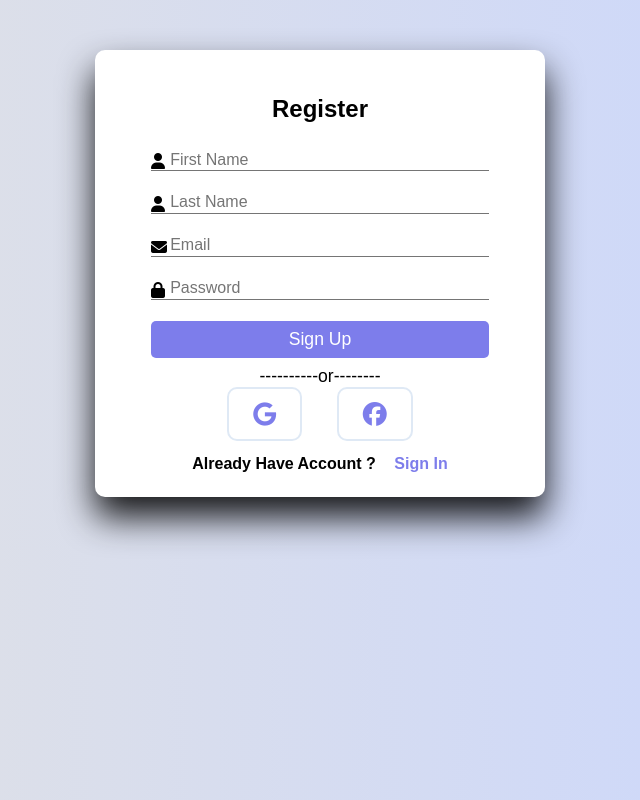
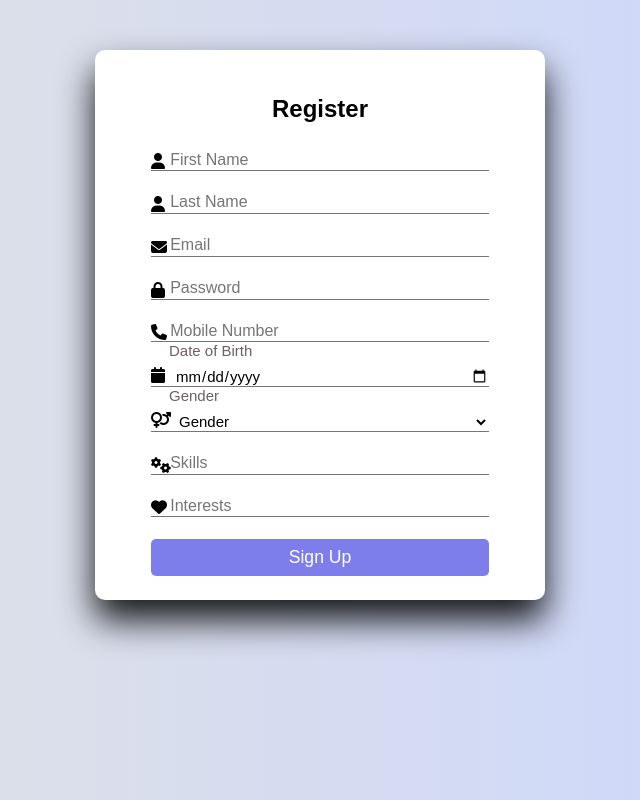
Before and after one commit to dia-j/370Project, a plain HTML site: page exchidealogin/index.html in a window 1280 px wide. Both pictures are taken after a click on the button "Sign Up". Shown: the whole page, without its empty margins (320-960 px from the left). Drawn offline with Linux system fonts and the light colour scheme.

Commit message:
Test commit

```diff
--- a/exchidealogin/index.html
+++ b/exchidealogin/index.html
@@ -14,7 +14,7 @@
             <div class="input-group">
                 <i class="fas fa-user"></i>
                 <input type="text" name="fName" id="fName" placeholder="First Name" required>
-           <label for="fname">First Name</label>
+                <label for="fName">First Name</label>
             </div>
             <div class="input-group">
                 <i class="fas fa-user"></i>
@@ -31,19 +31,39 @@
                 <input type="password" name="password" id="password" placeholder="Password" required>
                 <label for="password">Password</label>
             </div>
+            <div class="input-group">
+                <i class="fas fa-phone"></i>
+                <input type="text" name="mobile" id="mobile" placeholder="Mobile Number" required>
+                <label for="mobile">Mobile Number</label>
+            </div>
+            <div class="input-group">
+                <i class="fas fa-calendar"></i>
+                <input type="date" name="dob" id="dob" required>
+                <label for="dob">Date of Birth</label>
+            </div>
+            <div class="input-group">
+                <i class="fas fa-venus-mars"></i>
+                <select name="gender" id="gender" required>
+                    <option value="" disabled selected>Gender</option>
+                    <option value="male">Male</option>
+                    <option value="female">Female</option>
+                    <option value="other">Other</option>
+                </select>
+                <label for="gender">Gender</label>
+            </div>
+            <div class="input-group">
+                <i class="fas fa-cogs"></i>
+                <input type="text" name="skills" id="skills" placeholder="Skills" required>
+                <label for="skills">Skills</label>
+            </div>
+            <div class="input-group">
+                <i class="fas fa-heart"></i>
+                <input type="text" name="interests" id="interests" placeholder="Interests" required>
+                <label for="interests">Interests</label>
+            </div>
             <input type="submit" class="btn" value="Sign Up" name="signUp">
         </form>
-      <p class="or">
-        ----------or--------
-      </p>
-      <div class="icons">
-        <i class="fab fa-google"></i>
-        <i class="fab fa-facebook"></i>
-      </div>
-      <div class="links">
-        <p>Already Have Account ?</p>
-        <button id="signInButton">Sign In</button>
-      </div>
+
     </div>
 
     <div class="container" id="signIn">
@@ -64,13 +84,7 @@
             </p>
             <input type="submit" class="btn" value="Sign In" name="signIn">
         </form>
-        <p class="or">
-          ----------or--------
-        </p>
-        <div class="icons">
-          <i class="fab fa-google"></i>
-          <i class="fab fa-facebook"></i>
-        </div>
+
         <div class="links">
             <p>Don't have account yet?</p>
             <button id="signUpButton">Sign Up</button>
--- a/exchidealogin/style.css
+++ b/exchidealogin/style.css
@@ -1,137 +1,158 @@
-*{
-    margin:0;
-    padding:0;
-    box-sizing:border-box;
-    font-family:"poppins",sans-serif;
+* {
+    margin: 0;
+    padding: 0;
+    box-sizing: border-box;
+    font-family: "Poppins", sans-serif;
 }
-body{
+
+body {
     background-color: #c9d6ff;
-    background:linear-gradient(to right,#e2e2e2,#c9d6ff);
+    background: linear-gradient(to right, #e2e2e2, #c9d6ff);
 }
-.container{
-    background:#fff;
-    width:450px;
-    padding:1.5rem;
-    margin:50px auto;
-    border-radius:10px;
-    box-shadow:0 20px 35px rgba(0,0,1,0.9);
+
+.container {
+    background: #fff;
+    width: 450px;
+    padding: 1.5rem;
+    margin: 50px auto;
+    border-radius: 10px;
+    box-shadow: 0 20px 35px rgba(0, 0, 1, 0.9);
 }
-form{
-    margin:0 2rem;
+
+form {
+    margin: 0 2rem;
 }
-.form-title{
-    font-size:1.5rem;
-    font-weight:bold;
-    text-align:center;
-    padding:1.3rem;
-    margin-bottom:0.4rem;
+
+.form-title {
+    font-size: 1.5rem;
+    font-weight: bold;
+    text-align: center;
+    padding: 1.3rem;
+    margin-bottom: 0.4rem;
 }
-input{
-    color:inherit;
-    width:100%;
-    background-color:transparent;
-    border:none;
-    border-bottom:1px solid #757575;
-    padding-left:1.5rem;
-    font-size:15px;
+
+input, select {
+    color: inherit;
+    width: 100%;
+    background-color: transparent;
+    border: none;
+    border-bottom: 1px solid #757575;
+    padding-left: 1.5rem;
+    font-size: 15px;
 }
-.input-group{
-    padding:1% 0;
-    position:relative;
 
+.input-group {
+    padding: 1% 0;
+    position: relative;
 }
-.input-group i{
-    position:absolute;
-    color:black;
+
+.input-group i {
+    position: absolute;
+    color: black;
 }
-input:focus{
+
+input:focus, select:focus {
     background-color: transparent;
-    outline:transparent;
-    border-bottom:2px solid hsl(327,90%,28%);
+    outline: transparent;
+    border-bottom: 2px solid hsl(327, 90%, 28%);
 }
-input::placeholder{
-    color:transparent;
+
+input::placeholder {
+    color: transparent;
 }
-label{
-    color:#757575;
-    position:relative;
-    left:1.2em;
-    top:-1.3em;
-    cursor:auto;
-    transition:0.3s ease all;
+
+label {
+    color: #757575;
+    position: relative;
+    left: 1.2em;
+    top: -1.3em;
+    cursor: auto;
+    transition: 0.3s ease all;
 }
-input:focus~label,input:not(:placeholder-shown)~label{
-    top:-3em;
-    color:hsl(327,90%,28%);
-    font-size:15px;
+
+input:focus~label, input:not(:placeholder-shown)~label, select:focus~label, select:not([value=""])~label {
+    top: -3em;
+    color: hsl(327, 9%, 40%);
+    font-size: 15px;
 }
-.recover{
-    text-align:right;
-    font-size:1rem;
-    margin-bottom:1rem;
 
+.recover {
+    text-align: right;
+    font-size: 1rem;
+    margin-bottom: 1rem;
 }
-.recover a{
-    text-decoration:none;
-    color:rgb(125,125,235);
+
+.recover a {
+    text-decoration: none;
+    color: rgb(125, 125, 235);
 }
-.recover a:hover{
-    color:blue;
-    text-decoration:underline;
+
+.recover a:hover {
+    color: blue;
+    text-decoration: underline;
 }
-.btn{
-    font-size:1.1rem;
-    padding:8px 0;
-    border-radius:5px;
-    outline:none;
-    border:none;
-    width:100%;
-    background:rgb(125,125,235);
-    color:white;
-    cursor:pointer;
-    transition:0.9s;
+
+.btn {
+    font-size: 1.1rem;
+    padding: 8px 0;
+    border-radius: 5px;
+    outline: none;
+    border: none;
+    width: 100%;
+    background: rgb(125, 125, 235);
+    color: white;
+    cursor: pointer;
+    transition: 0.9s;
 }
-.btn:hover{
-    background:#07001f;
+
+.btn:hover {
+    background: #07001f;
 }
-.or{
-    font-size:1.1rem;
-    margin-top:0.5rem;
-    text-align:center;
+
+.or {
+    font-size: 1.1rem;
+    margin-top: 0.5rem;
+    text-align: center;
 }
-.icons{
-    text-align:center;
+
+.icons {
+    text-align: center;
 }
-.icons i{
-    color:rgb(125,125,235);
-    padding:0.8rem 1.5rem;
-    border-radius:10px;
-    font-size:1.5rem;
-    cursor:pointer;
-    border:2px solid #dfe9f5;
-    margin:0 15px;
-    transition:1s;
+
+.icons i {
+    color: rgb(125, 125, 235);
+    padding: 0.8rem 1.5rem;
+    border-radius: 10px;
+    font-size: 1.5rem;
+    cursor: pointer;
+    border: 2px solid #dfe9f5;
+    margin: 0 15px;
+    transition: 1s;
 }
-.icons i:hover{
-    background:#07001f;
-    font-size:1.6rem;
-    border:2px solid rgb(125,125,235);
+
+.icons i:hover {
+    background: #07001f;
+    font-size: 1.6rem;
+    border: 2px solid rgb(125, 125, 235);
 }
-.links{
-    display:flex;
-    justify-content:space-around;
-    padding:0 4rem;
-    margin-top:0.9rem;
-    font-weight:bold;
+
+.links {
+    display: flex;
+    justify-content: space-around;
+    padding: 0 4rem;
+    margin-top: 0.9rem;
+    font-weight: bold;
 }
-button{
-    color:rgb(125,125,235);
-    border:none;
-    background-color:transparent;
-    font-size:1rem;
-    font-weight:bold;
+
+button {
+    color: rgb(125, 125, 235);
+    border: none;
+    background-color: transparent;
+    font-size: 1rem;
+    font-weight: bold;
 }
-button:hover{
-    text-decoration:underline;
-    color:blue;
+
+button:hover {
+    text-decoration: underline;
+    color: blue;
 }
```
Lines whose indentation alone changed are shown as unchanged.
